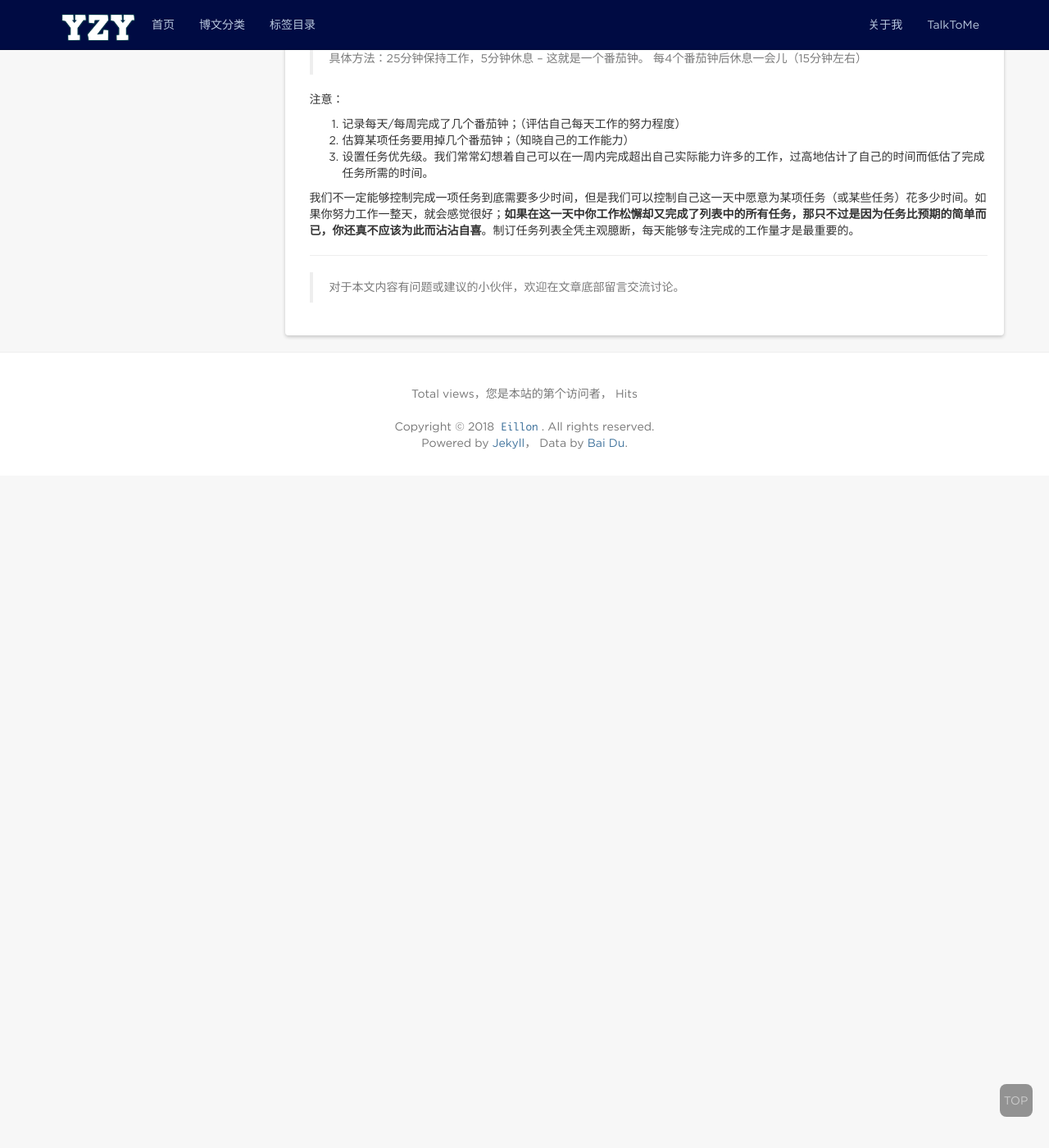
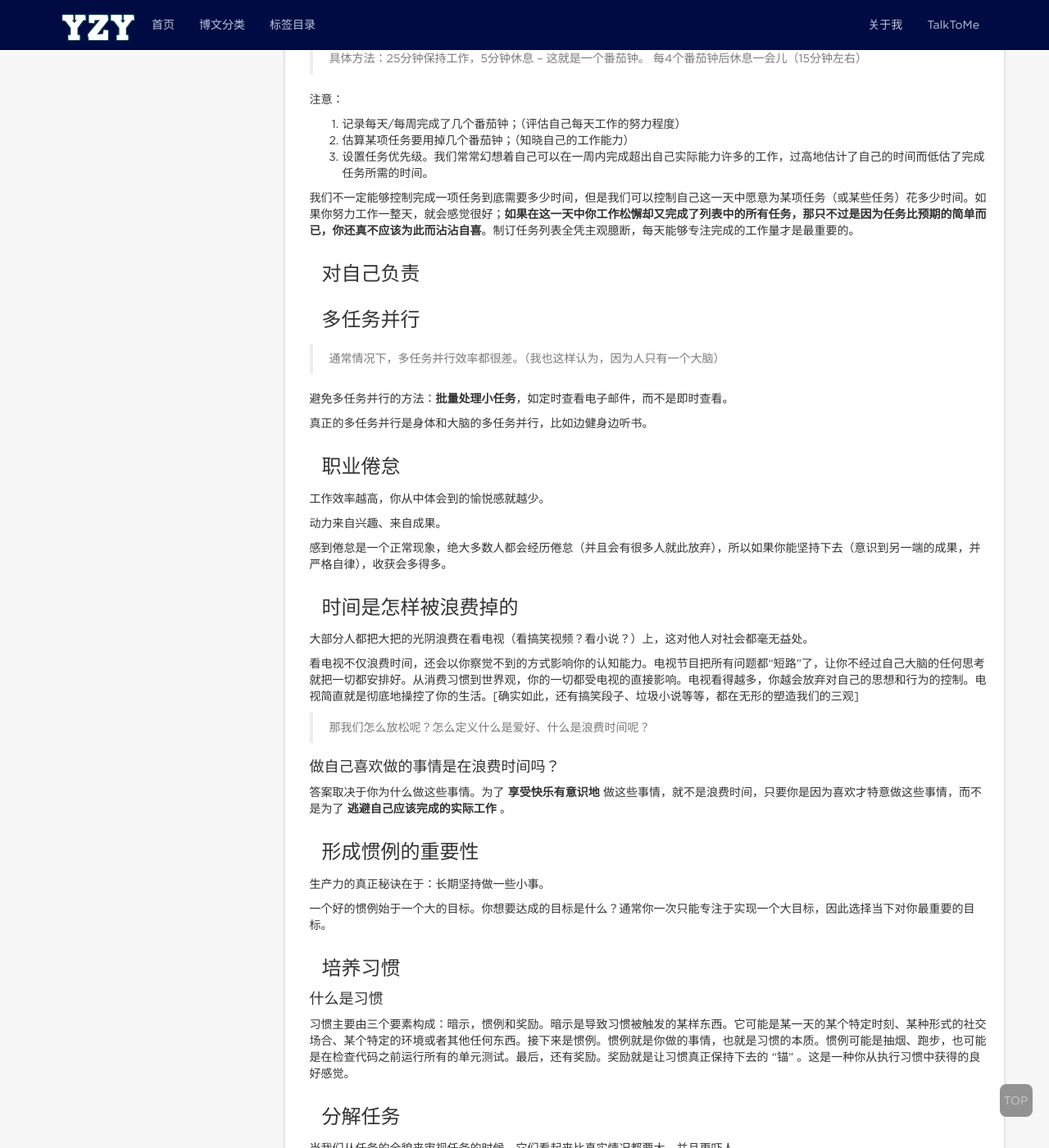
Before and after one commit to eillon/eillon.github.io, a Jekyll site: the page built from _posts/2018-09-17-读书笔记-代码之外的生存之道.md, in a window 1280 px wide and 1400 px high, scrolled down 3500 px. Shown: the whole window at 82% size. Built offline with Jekyll 4.4.1, drawn with Linux system fonts in a browser that asks for light colours; nearby versions of some CDN libraries; comment, search, counter and statistics services are not loaded; before the commit the page ends 4080 px from its top, so only the background shows below that; some of the changed text lies outside the part shown.

Commit message:
add posts

```diff
--- a/_posts/2018-09-17-读书笔记-代码之外的生存之道.md
+++ b/_posts/2018-09-17-读书笔记-代码之外的生存之道.md
@@ -136,3 +136,53 @@ Fake it till you make it.
 
 
 我们不一定能够控制完成一项任务到底需要多少时间，但是我们可以控制自己这一天中愿意为某项任务（或某些任务）花多少时间。如果你努力工作一整天，就会感觉很好；**如果在这一天中你工作松懈却又完成了列表中的所有任务，那只不过是因为任务比预期的简单而已，你还真不应该为此而沾沾自喜**。制订任务列表全凭主观臆断，每天能够专注完成的工作量才是最重要的。
+
+### 对自己负责
+
+### 多任务并行
+> 通常情况下，多任务并行效率都很差。（我也这样认为，因为人只有一个大脑）
+
+避免多任务并行的方法：**批量处理小任务**，如定时查看电子邮件，而不是即时查看。
+
+真正的多任务并行是身体和大脑的多任务并行，比如边健身边听书。
+
+### 职业倦怠
+工作效率越高，你从中体会到的愉悦感就越少。
+
+动力来自兴趣、来自成果。
+
+感到倦怠是一个正常现象，绝大多数人都会经历倦怠（并且会有很多人就此放弃），所以如果你能坚持下去（意识到另一端的成果，并严格自律），收获会多得多。
+
+### 时间是怎样被浪费掉的
+大部分人都把大把的光阴浪费在看电视（看搞笑视频？看小说？）上，这对他人对社会都毫无益处。
+
+看电视不仅浪费时间，还会以你察觉不到的方式影响你的认知能力。电视节目把所有问题都“短路”了，让你不经过自己大脑的任何思考就把一切都安排好。从消费习惯到世界观，你的一切都受电视的直接影响。电视看得越多，你越会放弃对自己的思想和行为的控制。电视简直就是彻底地操控了你的生活。[确实如此，还有搞笑段子、垃圾小说等等，都在无形的塑造我们的三观]
+> 那我们怎么放松呢？怎么定义什么是爱好、什么是浪费时间呢？
+
+#### 做自己喜欢做的事情是在浪费时间吗？
+答案取决于你为什么做这些事情。为了 **享受快乐有意识地** 做这些事情，就不是浪费时间，只要你是因为喜欢才特意做这些事情，而不是为了 **逃避自己应该完成的实际工作** 。
+
+### 形成惯例的重要性
+生产力的真正秘诀在于：长期坚持做一些小事。
+
+一个好的惯例始于一个大的目标。你想要达成的目标是什么？通常你一次只能专注于实现一个大目标，因此选择当下对你最重要的目标。
+
+### 培养习惯
+#### 什么是习惯
+习惯主要由三个要素构成：暗示，惯例和奖励。暗示是导致习惯被触发的某样东西。它可能是某一天的某个特定时刻、某种形式的社交场合、某个特定的环境或者其他任何东西。接下来是惯例。惯例就是你做的事情，也就是习惯的本质。惯例可能是抽烟、跑步，也可能是在检查代码之前运行所有的单元测试。最后，还有奖励。奖励就是让习惯真正保持下去的 “锚” 。这是一种你从执行习惯中获得的良好感觉。
+
+### 分解任务
+当我们从任务的全貌来审视任务的时候，它们看起来比真实情况都要大，并且更吓人。
+
+#### 为什么大任务难以完成？
+1. 大型任务给人带来沉重的心理负担。面对大问题时，我们倾向于花更多的时间思考问题本身，而不是采取行动去解决问题。 **人类倾向于选择阻力最小的路径**。当面对一项大任务的时候，检查电子邮件或者泡上一杯咖啡看起来就是更容易的路径，于是拖延随之而来。
+2. 任务越大，越难明确定义。你可能不知道要从哪里着手，也会有许多问题都悬而未决。你不太可能知道要完成这项任务该做些什么。
+3. 大型任务往往也很难估算完成时间。
+
+#### 如何分解任务？
+1. 当你试图把大任务分解为许多小任务的时候，对于究竟需要做什么你其实并没有足够的信息。  --> 向任务发布者要
+
+### 努力工作的价值
+**努力工作是成功的必要条件，无法逃避。**
+
+艰苦的工作最有可能是让我们获益良多的工作。艰苦的工作最有可能是推进我们职业发展或者为我们打开机遇之门的工作。所有没有任何好处的工作看起来总是那么轻而易举。
```
